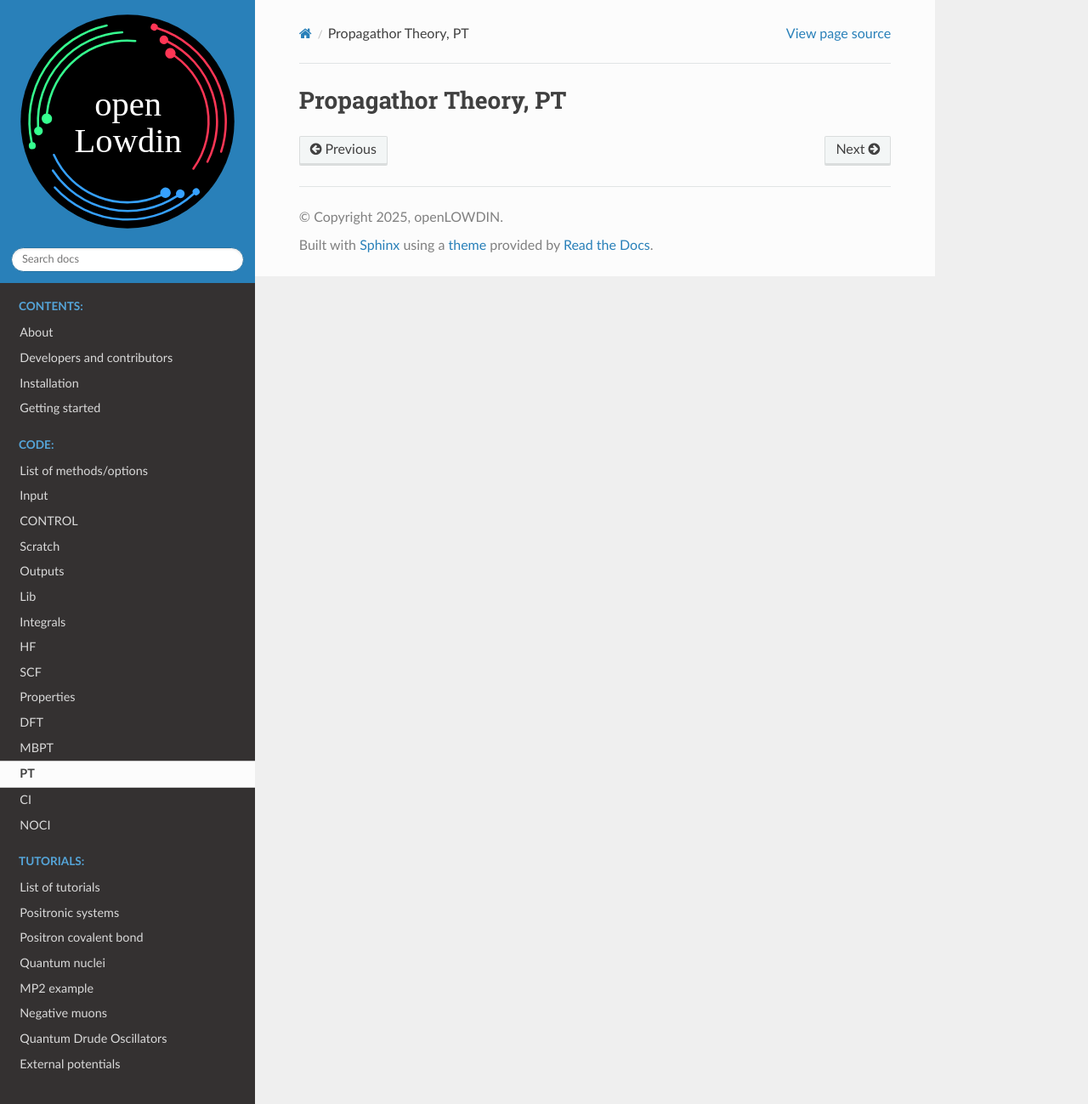
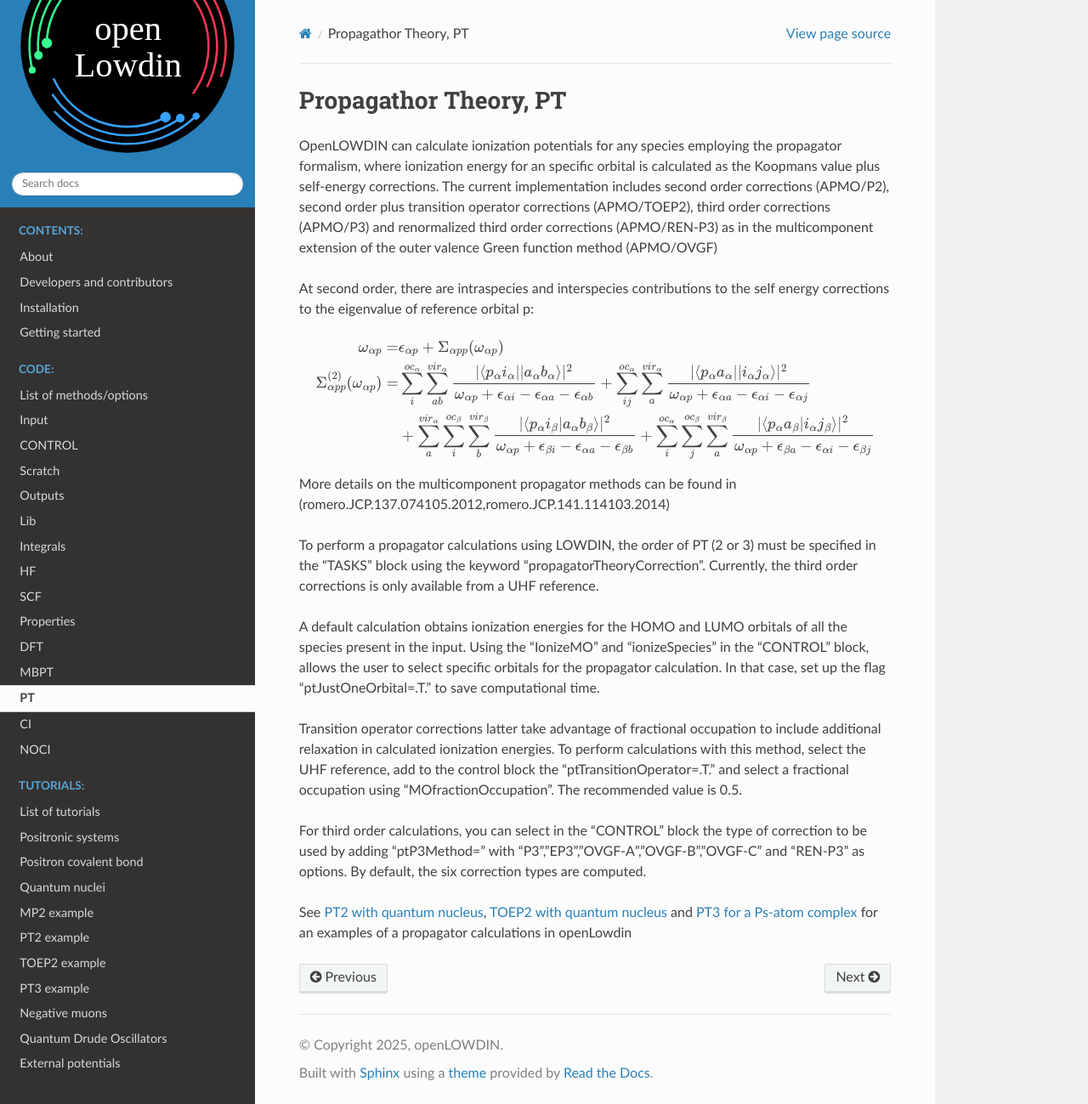
Before and after one commit to openLOWDIN/openLOWDIN_manual, a Sphinx documentation site: the page built from docs/source/code/PT.rst, in a window 1280 px wide and 1299 px high. Shown: the whole window at 85% size. Built offline with Sphinx 7.4.7 and the Read the Docs theme 3.1.0, drawn with Linux system fonts in a browser that asks for light colours.

Commit message:
Moved the propagator theory chapter from the old manual, and updated the information on the P3 methods

```diff
--- a/docs/source/code/PT.rst
+++ b/docs/source/code/PT.rst
@@ -3,3 +3,43 @@
 ======================
 Propagathor Theory, PT
 ======================
+
+OpenLOWDIN can calculate ionization potentials for any species employing the propagator formalism, where ionization energy for an specific orbital is calculated
+as the Koopmans value plus self-energy corrections.
+The current implementation includes second order corrections (APMO/P2), second order plus transition operator corrections (APMO/TOEP2),
+third order corrections (APMO/P3) and renormalized third order corrections (APMO/REN-P3) as in the multicomponent extension of the outer valence Green function method (APMO/OVGF)
+
+At second order, there are intraspecies and interspecies contributions to the self energy corrections to the eigenvalue of reference orbital p:
+
+.. math::
+   \begin{align}
+   \omega_{\alpha p}  = &  \epsilon_{\alpha p}+\Sigma_{\alpha pp}(\omega_{\alpha p}) \notag \\
+   \Sigma_{\alpha pp}^{(2)}(\omega_{\alpha p}) = & \notag
+   \sum_{i}^{oc_\alpha} \sum_{ab}^{vir_\alpha}
+   \frac{| \langle p_\alpha i_\alpha||a_\alpha b_\alpha\rangle |^{2} }
+   {\omega_{\alpha p}+\epsilon_{\alpha i}-\epsilon_{\alpha a}-\epsilon_{\alpha b}}
+   +\sum_{ij}^{oc_\alpha} \sum_{a}^{vir_\alpha}
+   \frac{| \langle p_\alpha a_\alpha||i_\alpha j_\alpha\rangle |^{2} }
+   {\omega_{\alpha p}+\epsilon_{\alpha a}-\epsilon_{\alpha i}-\epsilon_{\alpha j}} \\ &
+   +\sum_{a}^{vir_\alpha} \sum_{i}^{oc_\beta} \sum_{b}^{vir_\beta}
+   \frac{| \langle p_\alpha i_\beta|a_\alpha b_\beta\rangle |^{2} }
+   {\omega_{\alpha p}+\epsilon_{\beta i}-\epsilon_{\alpha a}-\epsilon_{\beta b}}
+   +\sum_{i}^{oc_\alpha}\sum_{j}^{oc_\beta} \sum_{a}^{vir_\beta}
+   \frac{| \langle p_\alpha a_\beta|i_\alpha j_\beta\rangle |^{2}}
+   {\omega_{\alpha p}+\epsilon_{\beta a}-\epsilon_{\alpha i}-\epsilon_{\beta j}}
+   \end{align}
+
+More details on the multicomponent propagator methods can be found in (romero.JCP.137.074105.2012,romero.JCP.141.114103.2014)
+
+To perform a propagator calculations using LOWDIN, the order of PT (2 or 3) must be specified in the "TASKS" block using the keyword "propagatorTheoryCorrection".
+Currently, the third order corrections is only available from a UHF reference.
+
+A default calculation obtains ionization energies for the HOMO and LUMO orbitals of all the species present in the input.
+Using the "IonizeMO" and "ionizeSpecies" in the "CONTROL" block, allows the user to select specific orbitals for the propagator calculation. In that case, set up the flag "ptJustOneOrbital=.T." to save computational time.
+
+Transition operator corrections latter take advantage of fractional occupation to include additional relaxation in calculated ionization energies.
+To perform calculations with this method, select the UHF reference, add to the control block the "ptTransitionOperator=.T." and select a fractional occupation using "MOfractionOccupation". The recommended value is 0.5.
+
+For third order calculations, you can select in the "CONTROL" block the type of correction to be used by adding "ptP3Method=" with "P3","EP3","OVGF-A","OVGF-B","OVGF-C" and "REN-P3" as options. By default, the six correction types are computed.
+
+See :ref:`PT2 example`, :ref:`TOEP2 example` and :ref:`PT3 example` for an examples of a propagator calculations in openLowdin
--- a/docs/source/index.rst
+++ b/docs/source/index.rst
@@ -52,6 +52,9 @@
         Positron covalent bond <tutorials/positronCovalentBond.rst>
         Quantum nuclei <tutorials/nuclei.rst>
         MP2 example <tutorials/mp2example.rst>
+        PT2 example <tutorials/pt2example.rst>
+        TOEP2 example <tutorials/toep2example.rst>
+        PT3 example <tutorials/pt3example.rst>
         Negative muons <tutorials/muons.rst>
         Quantum Drude Oscillators <tutorials/qdo.rst>
         External potentials <tutorials/extPotentials.rst>
```
Also changed, not shown: docs/source/tutorials/pt2example.rst (added, +17 -0 lines), docs/source/tutorials/pt3example.rst (added, +32 -0 lines), docs/source/tutorials/toep2example.rst (added, +17 -0 lines), 6 other files.
